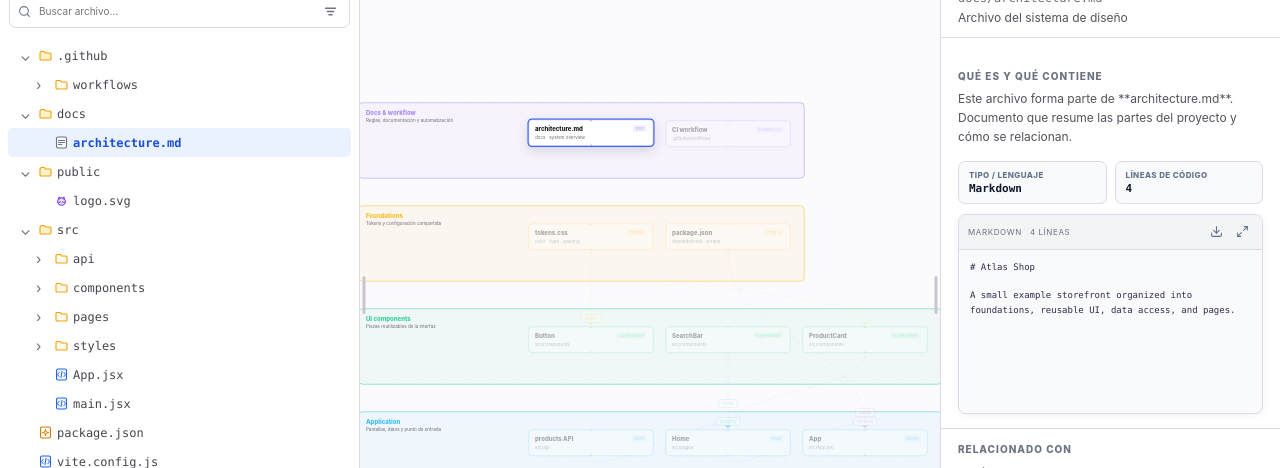
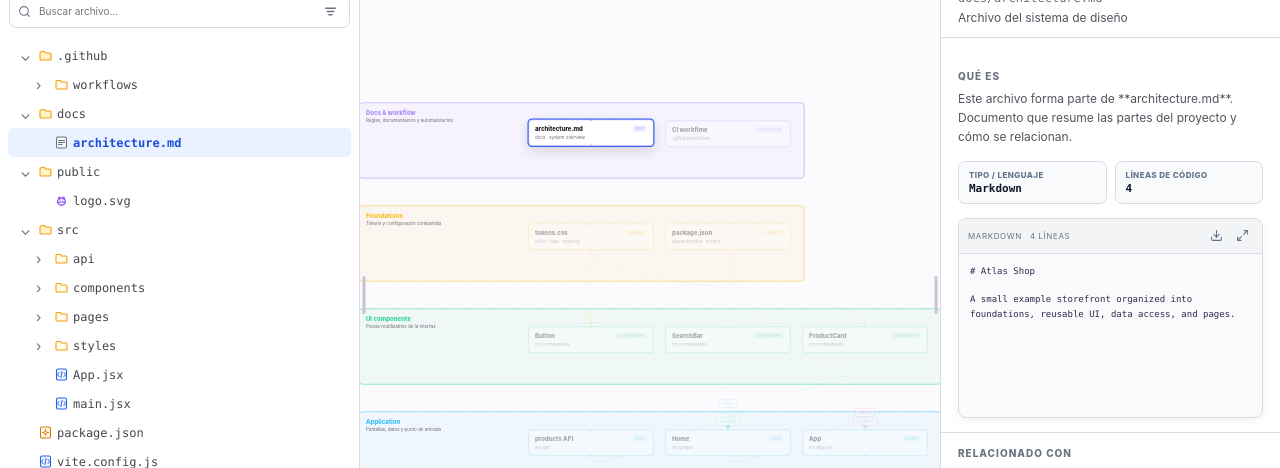
Before and after one commit to MartaCondeDesign/Code-Repo, a React (Vite) app: page / in a window 1280 px wide. Both pictures are taken after a click on the button "architecture.md". Shown: the part 133-601 px from the top of the page. Built offline with nearby package versions, Linux system fonts and the light colour scheme; a web font is replaced by a local one.

Commit message:
style: rename section title to QUÉ ES and standardize 14px vertical spacing between inspector blocks

```diff
--- a/src/App.jsx
+++ b/src/App.jsx
@@ -1220,7 +1220,7 @@ export default function App() {
                 <FileVisualPreview path={selectedPath} content={selectedCode} lang={lang} />
 
                 <div className="inspector-block">
-                  <span>{lang === "es" ? "QUÉ ES Y QUÉ CONTIENE" : "WHAT IT IS & CONTAINS"}</span>
+                  <span>{lang === "es" ? "QUÉ ES" : "WHAT IT IS"}</span>
                   <p>{getFileExplanation(selectedPath, lang, selected, selectedCode)}</p>
                 </div>
 
@@ -1287,7 +1287,7 @@ export default function App() {
                 </p>
                 <div className="inspector-header-divider" />
                 <div className="inspector-block">
-                  <span>{lang === "es" ? "QUÉ ES Y QUÉ CONTIENE" : "WHAT IT IS & CONTAINS"}</span>
+                  <span>{lang === "es" ? "QUÉ ES" : "WHAT IT IS"}</span>
                   <p>{getFolderExplanation(selectedPath, lang)}</p>
                 </div>
                 {selected && <div className="code-context"><span>{lang === "es" ? "RELACIONADO CON" : "RELATED TO"}</span><strong>{selected.title}</strong><p>{explanationLevel > 0 ? alternateExplanation(selected, lang, explanationLevel) : whatFor(selected, lang)}</p><ExplanationActions lang={lang} level={explanationLevel} onAlternate={() => setExplanationLevel((level) => Math.min(3, level + 1))} onReset={() => setExplanationLevel(0)} /></div>}
--- a/src/map.css
+++ b/src/map.css
@@ -328,7 +328,7 @@ button { color: inherit; }
 .inspector-block p { margin: 5px 0 0; color: #55515d; font-size: 11px; line-height: 1.6; }
 .code-file-name { font-family: var(--font-code); font-size: 15px !important; }
 .code-path { overflow-wrap: anywhere; font-family: var(--font-code); }
-.code-shell { flex: 1 1 auto; min-height: 140px; height: 200px; max-height: 200px; display: flex; flex-direction: column; overflow: hidden; margin: 10px 0 0; border: 1px solid var(--line); border-radius: 8px; background: #f9fafb; box-shadow: 0 2px 8px rgba(0,0,0,.05); }
+.code-shell { flex: 1 1 auto; min-height: 140px; height: 200px; max-height: 200px; display: flex; flex-direction: column; overflow: hidden; margin: 14px 0 0; border: 1px solid var(--line); border-radius: 8px; background: #f9fafb; box-shadow: 0 2px 8px rgba(0,0,0,.05); }
 .code-shell.is-markdown { height: 200px; max-height: 200px; margin-bottom: 0; }
 .code-toolbar { flex-shrink: 0; display: flex; justify-content: space-between; align-items: center; padding: 6px 9px; border-bottom: 1px solid var(--line); background: #f3f4f6; color: #6b7280; font-size: 8px; text-transform: uppercase; letter-spacing: .6px; }
 .code-view { flex: 1 1 auto; min-height: 60px; height: 100%; max-height: none; margin: 0; overflow-x: hidden; overflow-y: auto; padding: 10px 11px; color: #352a50; font-family: var(--font-code); font-size: 9px; line-height: 1.6; tab-size: 2; white-space: pre-wrap; overflow-wrap: anywhere; word-break: break-word; scrollbar-width: thin; scrollbar-color: transparent transparent; }
```
